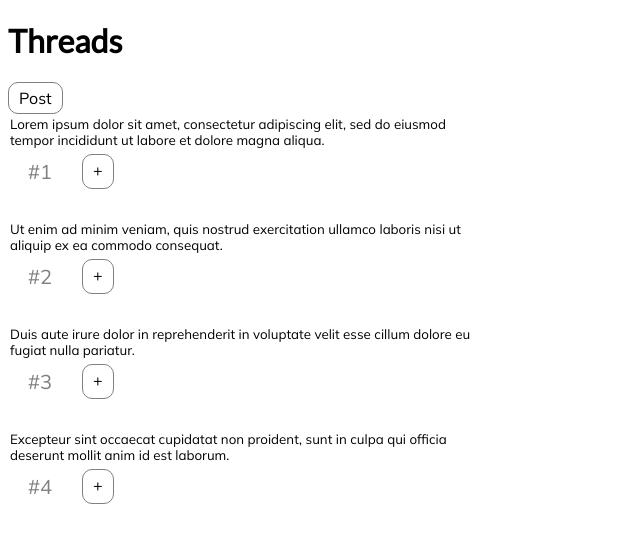
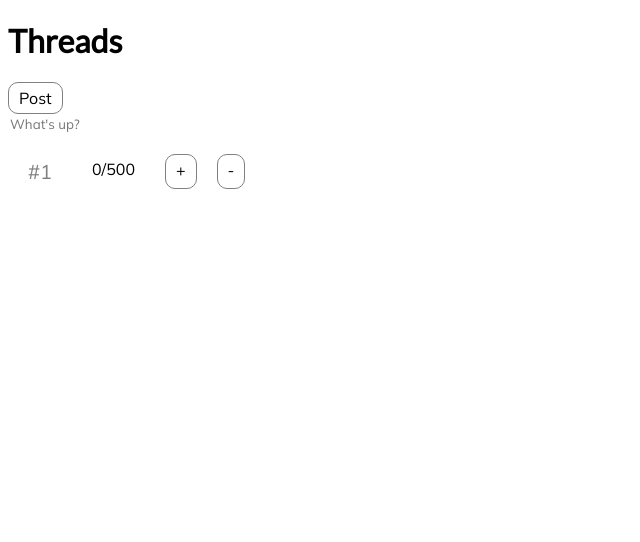
Before and after one commit to jbuget/threadr-app, a Nuxt app: page / in a window 1280 px wide. Shown: the top 542 px of the page, without its empty margins (0-640 px from the left). Built offline with nearby package versions, Linux system fonts and the light colour scheme.

Commit message:
feat: remove a given message

```diff
--- a/components/Editor.vue
+++ b/components/Editor.vue
@@ -9,7 +9,9 @@
             <div class="actions">
                 <!-- <div role="button" aria-label="Gallery" tabindex="0"></div>-->
                 <div class="message-index"><span>#{{ index + 1 }}</span></div>
+                <div class="message-length">{{ message.body.length }}/500</div>
                 <div role="button" tabindex="0" title="Add" @click="addMessageBelow(index + 1)"><span>+</span></div>
+                <div role="button" tabindex="0" title="Remove" @click="removeMessage(index)"><span>-</span></div>
             </div>
         </div>
     </div>
@@ -17,23 +19,20 @@
 
 <script setup lang="ts">
 const messages = reactive([{
-    body: 'Lorem ipsum dolor sit amet, consectetur adipiscing elit, sed do eiusmod tempor incididunt ut labore et dolore magna aliqua.',
-    files: []
-}, {
-    body: 'Ut enim ad minim veniam, quis nostrud exercitation ullamco laboris nisi ut aliquip ex ea commodo consequat.',
-    files: []
-}, {
-    body: 'Duis aute irure dolor in reprehenderit in voluptate velit esse cillum dolore eu fugiat nulla pariatur.',
-    files: []
-}, {
-    body: 'Excepteur sint occaecat cupidatat non proident, sunt in culpa qui officia deserunt mollit anim id est laborum.',
+    body: '',
     files: []
 }])
 
 function addMessageBelow(index: number) {
-    console.log('add message on index ' + index)
     const newMessage = { body: '', files: [] }
     messages.splice(index, 0, newMessage);
+}
+
+function removeMessage(index: number) {
+    messages.splice(index, 1);
+    if (messages.length === 0) {
+        addMessageBelow(0)
+    }
 }
 </script>
 
```
